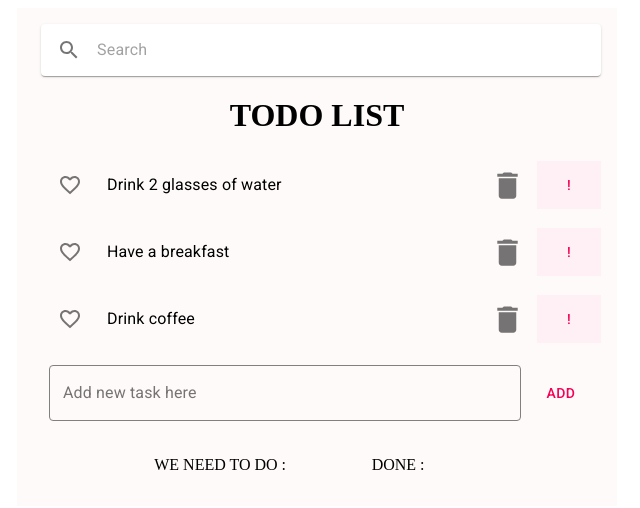
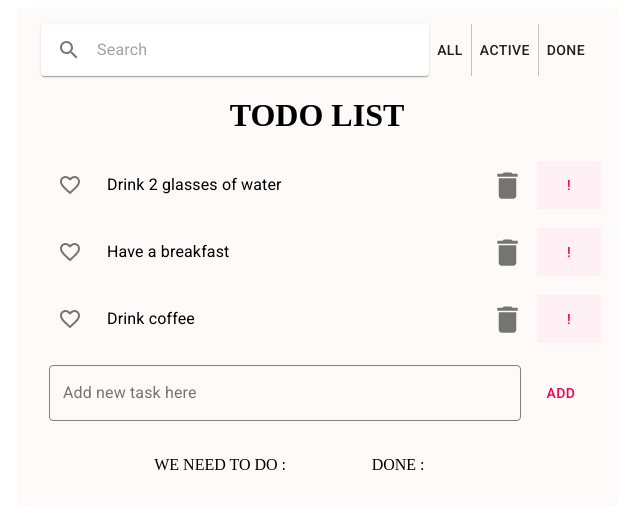
Before and after one commit to Natalina27/Todo_Udemy_UB, a React (Create React App) app: page / in a window 1280 px wide. Shown: the top 508 px of the page, without its empty margins (323-963 px from the left). Built offline with nearby package versions, Linux system fonts and the light colour scheme.

Commit message:
MUI styles

```diff
--- /dev/null
+++ b/src/components/ItemStatusFilter/ItemStatusFilter.js
@@ -0,0 +1,21 @@
+import React from "react";
+import ButtonGroup from "@material-ui/core/ButtonGroup";
+import Button from "@material-ui/core/Button";
+
+class ItemStatusFilter extends React.Component{
+    render(){
+        return(
+            <ButtonGroup
+                variant="text"
+                color= "default"
+                component="div">
+                <Button href="#">ALL</Button>
+                <Button href="#">ACTIVE</Button>
+                <Button href="#">DONE</Button>
+            </ButtonGroup>
+        );
+    }
+}
+
+
+export default ItemStatusFilter;
--- a/src/components/SearchPanel/SearchItem.jsx
+++ b/src/components/SearchPanel/SearchItem.jsx
@@ -4,10 +4,12 @@ import Paper from '@material-ui/core/Paper';
 import InputBase from '@material-ui/core/InputBase';
 import IconButton from '@material-ui/core/IconButton';
 import SearchIcon from '@material-ui/icons/Search';
+import ItemStatusFilter from "../ItemStatusFilter/ItemStatusFilter";
 
 const SearchItem = () => {
 
     return (
+        <div className={styles.search}>
         <Paper component="form" className={styles.root} >
             <IconButton type="submit"  aria-label="search" href='#'>
                 <SearchIcon />
@@ -16,6 +18,8 @@ const SearchItem = () => {
                 placeholder=" Search "
                 inputProps={{ 'aria-label': 'search ' }}/>
         </Paper>
+        <ItemStatusFilter/>
+        </div>
 
     )
 };
--- a/src/components/SearchPanel/SearchPanel.module.css
+++ b/src/components/SearchPanel/SearchPanel.module.css
@@ -4,3 +4,7 @@
     align-items: center;
     width: 100%;
 }
+.search{
+    display: flex;
+    justify-content: space-between;
+}
```
Also changed, not shown: src/components/ItemStatusFilter/ItemStatusFilte.module.css (added).
